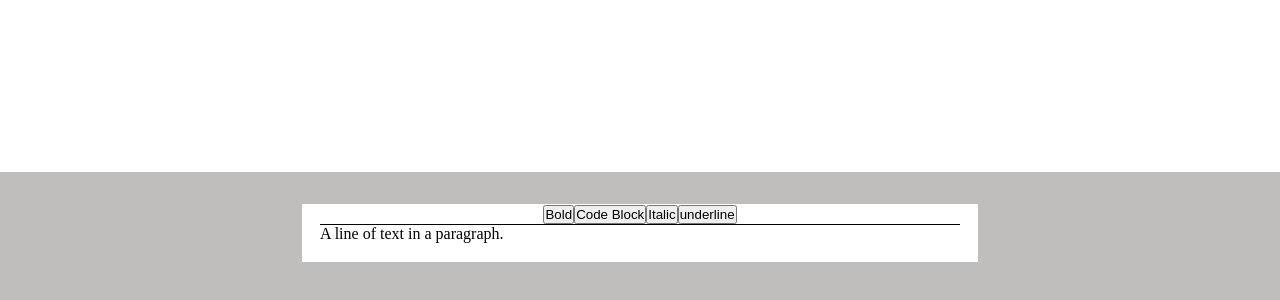
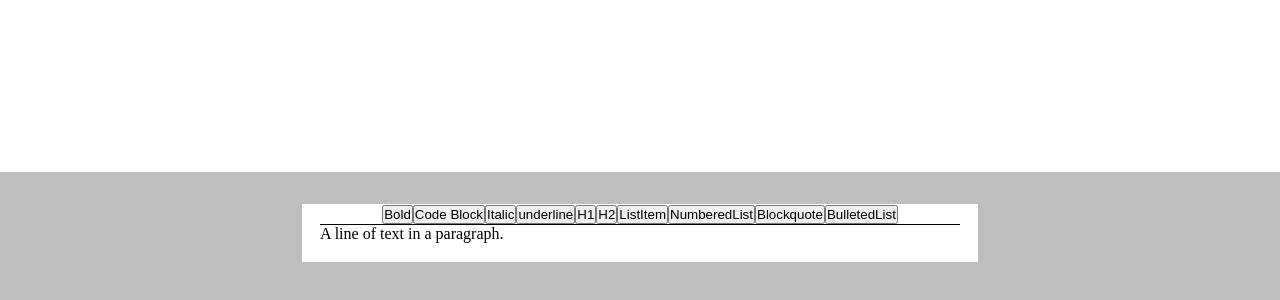
Before and after one commit to JimmFly/water, a React (Create React App) app: page / in a window 1280 px wide. Shown: the part 4976-5276 px from the top of the page. Built offline with nearby package versions, Linux system fonts and the light colour scheme; a web font is replaced by a local one.

Commit message:
slate练习

```diff
--- a/src/pages/TrySlate.js
+++ b/src/pages/TrySlate.js
@@ -36,6 +36,42 @@ const CustomEditor = {
     });
     return !!match;
   },
+  isH1Active(editor) {
+    const [match] = Editor.nodes(editor, {
+      match: (n) => n.type === "heading-one",
+    });
+    return !!match;
+  },
+  isH2Active(editor) {
+    const [match] = Editor.nodes(editor, {
+      match: (n) => n.type === "heading-two",
+    });
+    return !!match;
+  },
+  isListItemActive(editor) {
+    const [match] = Editor.nodes(editor, {
+      match: (n) => n.type === "list-item",
+    });
+    return !!match;
+  },
+  isNumberedListActive(editor) {
+    const [match] = Editor.nodes(editor, {
+      match: (n) => n.type === "numbered-list",
+    });
+    return !!match;
+  },
+  isBlockquoteActive(editor) {
+    const [match] = Editor.nodes(editor, {
+      match: (n) => n.type === "block-quote",
+    });
+    return !!match;
+  },
+  isBulletedListActive(editor) {
+    const [match] = Editor.nodes(editor, {
+      match: (n) => n.type === "bulleted-list",
+    });
+    return !!match;
+  },
 
   toggleBoldMark(editor) {
     const isActive = CustomEditor.isBoldMarkActive(editor);
@@ -71,6 +107,54 @@ const CustomEditor = {
       { match: (n) => Text.isText(n), split: true }
     );
   },
+  toggleH1Block(editor) {
+    const isActive = CustomEditor.isH1Active(editor);
+    Transforms.setNodes(
+      editor,
+      { type: isActive ? null : "heading-one" },
+      { match: (n) => Editor.isBlock(editor, n) }
+    );
+  },
+  toggleH2Block(editor) {
+    const isActive = CustomEditor.isH2Active(editor);
+    Transforms.setNodes(
+      editor,
+      { type: isActive ? null : "heading-two" },
+      { match: (n) => Editor.isBlock(editor, n) }
+    );
+  },
+  toggleListItemBlock(editor) {
+    const isActive = CustomEditor.isListItemActive(editor);
+    Transforms.setNodes(
+      editor,
+      { type: isActive ? null : "list-item" },
+      { match: (n) => Editor.isBlock(editor, n) }
+    );
+  },
+  toggleNumberedListBlock(editor) {
+    const isActive = CustomEditor.isNumberedListActive(editor);
+    Transforms.setNodes(
+      editor,
+      { type: isActive ? null : "numbered-list" },
+      { match: (n) => Editor.isBlock(editor, n) }
+    );
+  },
+  toggleBlockquoteBlock(editor) {
+    const isActive = CustomEditor.isBlockquoteActive(editor);
+    Transforms.setNodes(
+      editor,
+      { type: isActive ? null : "block-quote" },
+      { match: (n) => Editor.isBlock(editor, n) }
+    );
+  },
+  toggleBulletedListBlock(editor) {
+    const isActive = CustomEditor.isBulletedListActive(editor);
+    Transforms.setNodes(
+      editor,
+      { type: isActive ? null : "bulleted-list" },
+      { match: (n) => Editor.isBlock(editor, n) }
+    );
+  },
 };
 
 const initialValue = [
@@ -90,6 +174,24 @@ const CodeElement = (props) => {
 
 const DefaultElement = (props) => {
   return <p {...props.attributes}>{props.children}</p>;
+};
+const H1Element = (props) => {
+  return <h1 {...props.attributes}>{props.children}</h1>;
+};
+const H2Element = (props) => {
+  return <h2 {...props.attributes}>{props.children}</h2>;
+};
+const ListItemElement = (props) => {
+  return <li {...props.attributes}>{props.children}</li>;
+};
+const NumberedListElement = (props) => {
+  return <ol {...props.attributes}>{props.children}</ol>;
+};
+const BlockElement = (props) => {
+  return <blockquote {...props.attributes}>{props.children}</blockquote>;
+};
+const BulletedListElement = (props) => {
+  return <ul {...props.attributes}>{props.children}</ul>;
 };
 
 const Leaf = (props) => {
@@ -118,6 +220,18 @@ const TrySlate = () => {
     switch (props.element.type) {
       case "code":
         return <CodeElement {...props} />;
+      case "heading-one":
+        return <H1Element {...props} />;
+      case "heading-two":
+        return <H2Element {...props} />;
+      case "list-item":
+        return <ListItemElement {...props} />;
+      case "numbered-list":
+        return <NumberedListElement {...props} />;
+      case "block-quote":
+        return <BlockElement {...props} />;
+      case "bulleted-list":
+        return <BulletedListElement {...props} />;
       default:
         return <DefaultElement {...props} />;
     }
@@ -168,6 +282,60 @@ const TrySlate = () => {
             >
               underline
             </button>
+
+            <button
+              onMouseDown={(e) => {
+                e.preventDefault();
+                CustomEditor.toggleH1Block(editor);
+              }}
+            >
+              H1
+            </button>
+
+            <button
+              onMouseDown={(e) => {
+                e.preventDefault();
+                CustomEditor.toggleH2Block(editor);
+              }}
+            >
+              H2
+            </button>
+
+            <button
+              onMouseDown={(e) => {
+                e.preventDefault();
+                CustomEditor.toggleListItemBlock(editor);
+              }}
+            >
+              ListItem
+            </button>
+
+            <button
+              onMouseDown={(e) => {
+                e.preventDefault();
+                CustomEditor.toggleNumberedListBlock(editor);
+              }}
+            >
+              NumberedList
+            </button>
+
+            <button
+              onMouseDown={(e) => {
+                e.preventDefault();
+                CustomEditor.toggleBlockquoteBlock(editor);
+              }}
+            >
+              Blockquote
+            </button>
+
+            <button
+              onMouseDown={(e) => {
+                e.preventDefault();
+                CustomEditor.toggleBulletedListBlock(editor);
+              }}
+            >
+              BulletedList
+            </button>
           </div>
           <div className="textArea">
             <Editable
```
